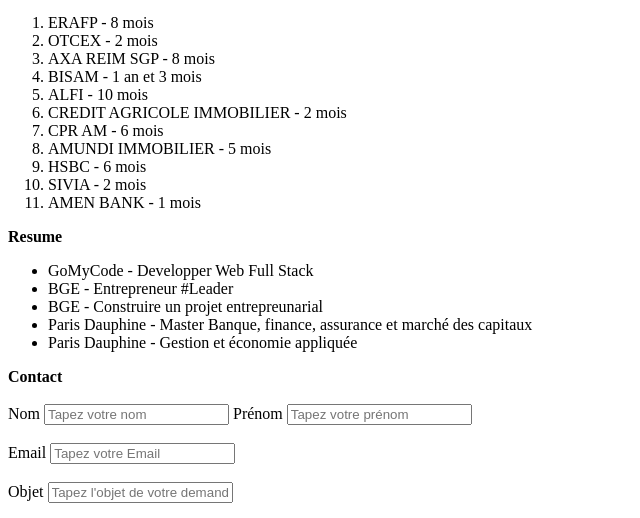
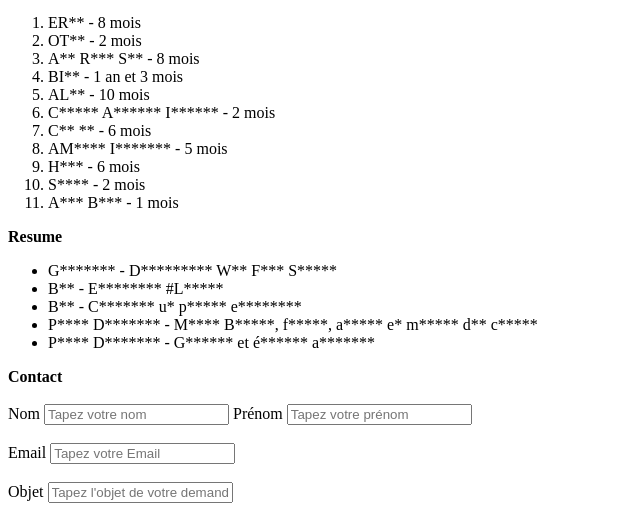
Before and after one commit to SilverReorts/first_repo, a plain HTML site: page index.html in a window 1280 px wide. Shown: the part 775-1293 px from the top of the page, without its empty margins (0-640 px from the left). Drawn offline with Linux system fonts and the light colour scheme.

Commit message:
Modified index.html

```diff
--- a/index.html
+++ b/index.html
@@ -40,27 +40,27 @@
         <section>
             <strong><a name="Work">Work</a></strong>
             <ol type="1"> <!-- type: Chiffre : 1|Romain : I et i|Lettre : A et a-->
-                <li>ERAFP - 8 mois</li>
-                <li>OTCEX - 2 mois</li>
-                <li>AXA REIM SGP - 8 mois</li>
-                <li>BISAM - 1 an et 3 mois</li>
-                <li>ALFI - 10 mois</li>
-                <li>CREDIT AGRICOLE IMMOBILIER - 2 mois</li>
-                <li>CPR AM - 6 mois</li>
-                <li>AMUNDI IMMOBILIER - 5 mois</li>
-                <li>HSBC - 6 mois</li>
-                <li>SIVIA - 2 mois</li>
-                <li>AMEN BANK - 1 mois</li>
+                <li>ER** - 8 mois</li>
+                <li>OT** - 2 mois</li>
+                <li>A** R*** S** - 8 mois</li>
+                <li>BI** - 1 an et 3 mois</li>
+                <li>AL** - 10 mois</li>
+                <li>C***** A****** I****** - 2 mois</li>
+                <li>C** ** - 6 mois</li>
+                <li>AM**** I******* - 5 mois</li>
+                <li>H*** - 6 mois</li>
+                <li>S**** - 2 mois</li>
+                <li>A*** B*** - 1 mois</li>
             </ol>
         </section>
         <section>
             <strong><a name="Resume">Resume</a></strong>
             <ul>
-                <li>GoMyCode - Developper Web Full Stack</li>
-                <li>BGE - Entrepreneur #Leader</li>
-                <li>BGE - Construire un projet entrepreunarial</li>
-                <li>Paris Dauphine - Master Banque, finance, assurance et marché des capitaux</li>
-                <li>Paris Dauphine - Gestion et économie appliquée</li>
+                <li>G******* - D********* W** F*** S*****</li>
+                <li>B** - E******** #L*****</li>
+                <li>B** - C******* u* p***** e********</li>
+                <li>P**** D******* - M**** B*****, f*****, a***** e* m***** d** c*****</li>
+                <li>P**** D******* - G****** et é****** a*******</li>
             </ul>
         </section>
         <section>
```
